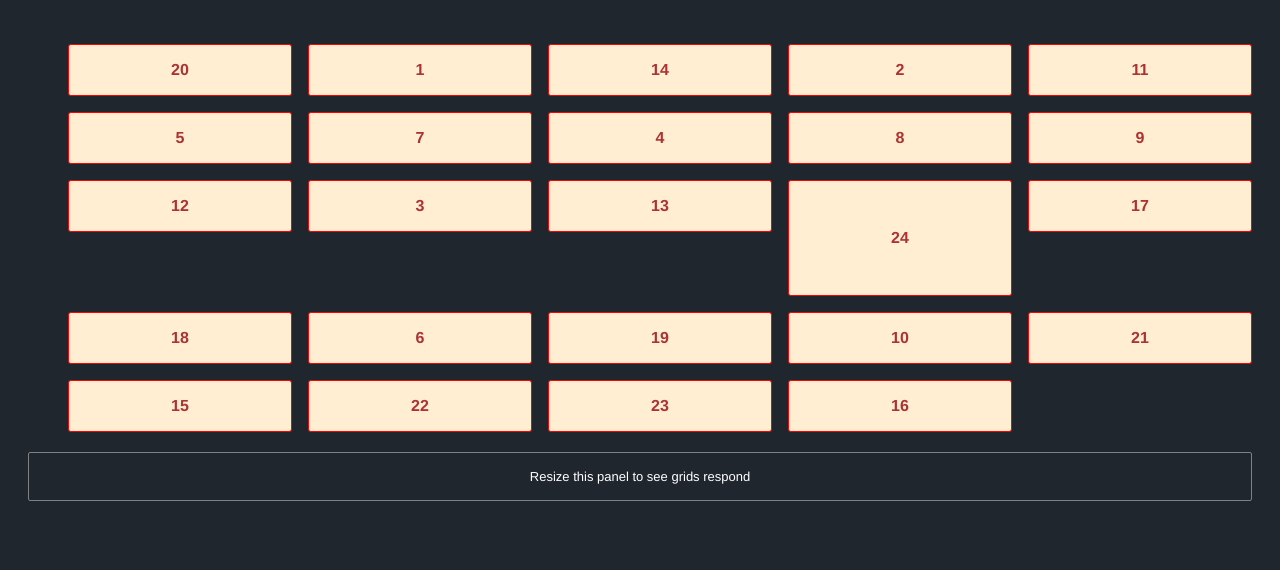
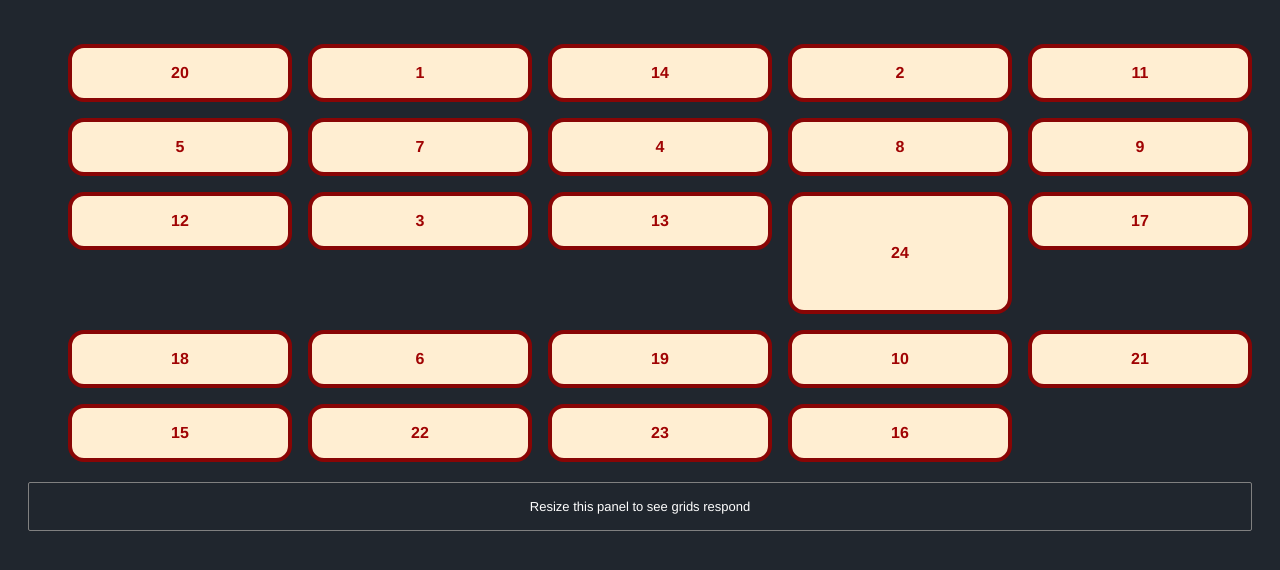
Before and after one commit to vergissberlin/digitalerweihnachtskalender-de, a plain HTML site: page calendar/simple.html in a window 1280 px wide. Drawn offline with Linux system fonts and the light colour scheme.

Commit message:
Add tabindex

```diff
--- a/calendar/simple.html
+++ b/calendar/simple.html
@@ -10,7 +10,7 @@
 	<style>
 	body {
   padding: 20px;
-  font-family: Helvetica;
+  font-family: Helvetica, sans-serif;
   background-color: #20262e;
 }
 
@@ -27,22 +27,22 @@ li {
 li>a {
   display: block;
   background-color: rgb(255, 238, 210);
-  border-radius: 3px;
+  border-radius: 1rem;
   padding: 1rem;
   font-size: 1rem;
   font-weight: 800;
-  border: red solid 1px;
+  border: rgb(136, 5, 5) solid .3rem;
   text-decoration: none;
   text-align: center;
-  color: #aa3333;
+  color: #a00303;
 }
 
-li>a::visited,
+li>a:visited,
 li>a:hover,
 li>a:active {
-  background-color: #aa3333 !important;
-  border-color: #189 !important;
-  color: green !important;
+  background-color: #aa3333;
+  border-color: white;
+  color: white;
 }
 
 a.large {
@@ -63,29 +63,29 @@ a.large {
 	</style>
 	<ul>
 		<li><a href="http://notexistingpage.op">20</a></li>
-		<li><a href="https://google.com" target="somewhere">1</a></li>
-		<li><a href="http://notexistingpage.op">14</a></li>
-		<li><a href="http://notexistingpage.op">2</a></li>
-		<li><a href="http://notexistingpage.op">11</a></li>
-		<li><a href="http://notexistingpage.op">5</a></li>
-		<li><a href="http://notexistingpage.op">7</a></li>
-		<li><a href="http://notexistingpage.op">4</a></li>
-		<li><a href="http://notexistingpage.op">8</a></li>
-		<li><a href="http://notexistingpage.op">9</a></li>
-		<li><a href="http://notexistingpage.op">12</a></li>
-		<li><a href="http://notexistingpage.op">3</a></li>
-		<li><a href="http://notexistingpage.op">13</a></li>
-		<li><a class="large" href="http://notexistingpage.op">24</a></li>
-		<li><a href="http://notexistingpage.op">17</a></li>
-		<li><a href="http://notexistingpage.op">18</a></li>
-		<li><a href="http://notexistingpage.op">6</a></li>
-		<li><a href="http://notexistingpage.op">19</a></li>
-		<li><a href="http://notexistingpage.op">10</a></li>
-		<li><a href="http://notexistingpage.op">21</a></li>
-		<li><a href="http://notexistingpage.op">15</a></li>
-		<li><a href="http://notexistingpage.op">22</a></li>
-		<li><a href="http://notexistingpage.op">23</a></li>
-		<li><a href="http://notexistingpage.op">16</a></li>
+		<li><a href="https://google.com" target="somewhere" tabindex="1">1</a></li>
+		<li><a href="http://notexistingpage.op" tabindex="14">14</a></li>
+		<li><a href="http://notexistingpage.op" tabindex="2">2</a></li>
+		<li><a href="http://notexistingpage.op" tabindex="11">11</a></li>
+		<li><a href="http://notexistingpage.op" tabindex="5">5</a></li>
+		<li><a href="http://notexistingpage.op" tabindex="7">7</a></li>
+		<li><a href="http://notexistingpage.op" tabindex="4">4</a></li>
+		<li><a href="http://notexistingpage.op" tabindex="8">8</a></li>
+		<li><a href="http://notexistingpage.op" tabindex="9">9</a></li>
+		<li><a href="http://notexistingpage.op" tabindex="12">12</a></li>
+		<li><a href="http://notexistingpage.op" tabindex="3">3</a></li>
+		<li><a href="http://notexistingpage.op" tabindex="13">13</a></li>
+		<li><a class="large" href="http://notexistingpage.op" tabindex="24">24</a></li>
+		<li><a href="http://notexistingpage.op" tabindex="17">17</a></li>
+		<li><a href="http://notexistingpage.op" tabindex="18">18</a></li>
+		<li><a href="http://notexistingpage.op" tabindex="6">6</a></li>
+		<li><a href="http://notexistingpage.op" tabindex="19">19</a></li>
+		<li><a href="http://notexistingpage.op" tabindex="10">10</a></li>
+		<li><a href="http://notexistingpage.op" tabindex="21">21</a></li>
+		<li><a href="http://notexistingpage.op" tabindex="15">15</a></li>
+		<li><a href="http://notexistingpage.op" tabindex="22">22</a></li>
+		<li><a href="http://notexistingpage.op" tabindex="24">23</a></li>
+		<li><a href="http://notexistingpage.op" tabindex="16">16</a></li>
 	  </ul>
 
 	  <div class="info">Resize this panel to see grids respond</div>
```
